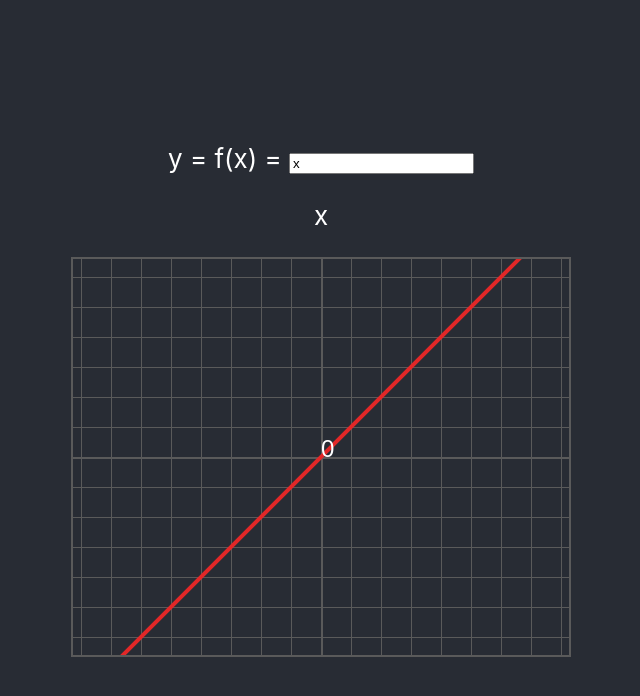
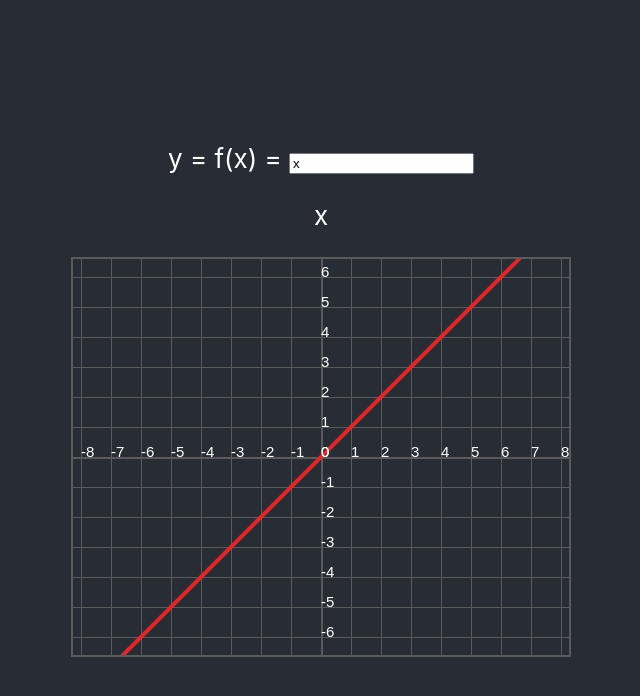
Before and after one commit to Neisvestney/course-graph, a React (Create React App) app: page / in a window 1280 px wide. Shown: the top 696 px of the page, without its empty margins (319-959 px from the left). Built offline with nearby package versions, Linux system fonts and the light colour scheme.

Commit message:
Numbers on grid

```diff
--- a/src/components/Graph.tsx
+++ b/src/components/Graph.tsx
@@ -108,8 +108,9 @@ function Graph(props: Props) {
             //     ctx.closePath();
             // }
 
+            const invertedGraphScale = 1 / state.graphScale;
+
             if (props.equation.fn) {
-                const invertedGraphScale = 1 / state.graphScale;
                 for (let i = -offsetX; i <= graph.width * invertedGraphScale - offsetX; i += invertedGraphScale) {
                     ctx.beginPath();
                     ctx.arc(x(i), y(props.equation.fn({x: i})), 2, 0, 2 * Math.PI);
@@ -119,9 +120,18 @@ function Graph(props: Props) {
             }
 
             // Drawing text
-            ctx.font = `${Math.min(Math.round(24 * state.graphScale), 24)}px sans-serif`;
+            ctx.font = `${Math.min(Math.round(0.5 * state.graphScale), 24)}px sans-serif`;
             ctx.fillStyle = 'rgb(255, 255, 255)'
-            ctx.fillText("0", x(0), y(0), 24)
+            //ctx.fillText("0", x(0), y(0), 24)
+            console.log(offsetX, state.graphScale, x(0))
+            for (let i = -gridPadding; i <= graph.width; i += gridPadding) {
+                const xCoord = Math.round(i + (x(0) % gridPadding))
+                ctx.fillText(Math.round(xCoord/state.graphScale - offsetX).toString(), xCoord, y(0))
+            }
+            for (let i = -gridPadding; i <= graph.height; i += gridPadding) {
+                const yCoord = Math.round(i + (y(0) % gridPadding))
+                ctx.fillText(Math.round(offsetY - yCoord/state.graphScale).toString(), x(0), yCoord)
+            }
 
             // Drawing frame
             ctx.strokeStyle = 'rgb(90,90,90)';
```
